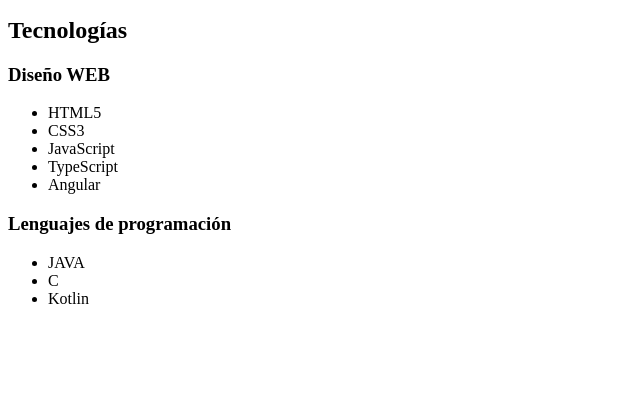
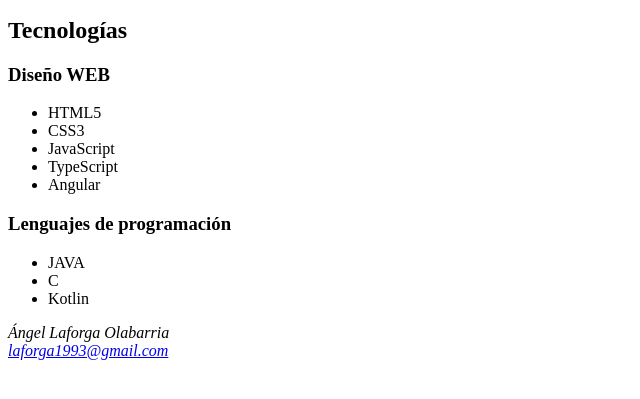
Before and after one commit to Lorucino93/personal-website, a plain HTML site: page index.html in a window 1280 px wide. Shown: the part 101-500 px from the top of the page, without its empty margins (0-640 px from the left). Drawn offline with Linux system fonts and the light colour scheme.

Commit message:
added adress element

```diff
--- a/index.html
+++ b/index.html
@@ -10,9 +10,7 @@
     <header>
       <h1>Ángel Laforga Olabarria</h1>
     </header>
-    <aside>
-      Universidad: UPV/EHU
-    </aside>
+    <aside>Universidad: UPV/EHU</aside>
     <article>
       <h2>Tecnologías</h2>
       <section>
@@ -35,6 +33,10 @@
       </section>
     </article>
     <footer>
+      <address>
+        Ángel Laforga Olabarria<br />
+        <a href="mailto:laforga1993@gmail.com">laforga1993@gmail.com</a><br />
+      </address>
     </footer>
   </body>
 </html>
```
